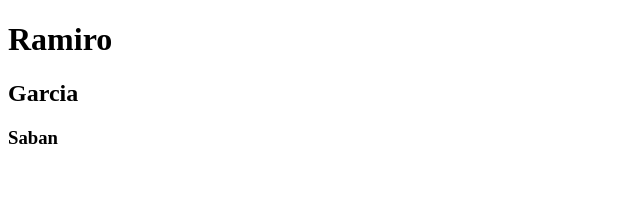
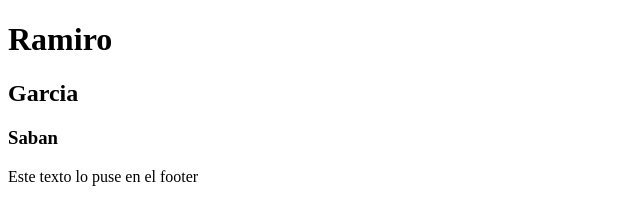
Before and after one commit to MrBluess/Pagina-1, a plain HTML site: page index.html in a window 1280 px wide. Shown: the whole page, without its empty margins (0-640 px from the left). Drawn offline with Linux system fonts and the light colour scheme.

Commit message:
Inserte texto en la llama footer como prueba

```diff
--- a/index.html
+++ b/index.html
@@ -10,5 +10,8 @@
     <h1>Ramiro</h1>
     <h2>Garcia</h2>
     <h3>Saban</h3>
+    <footer>
+        <p>Este texto lo puse en el footer</p>
+    </footer>
 </body>
 </html>
```
